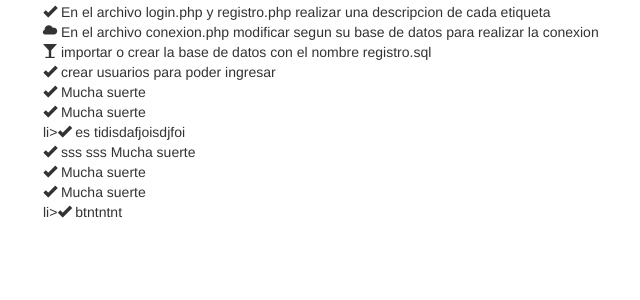
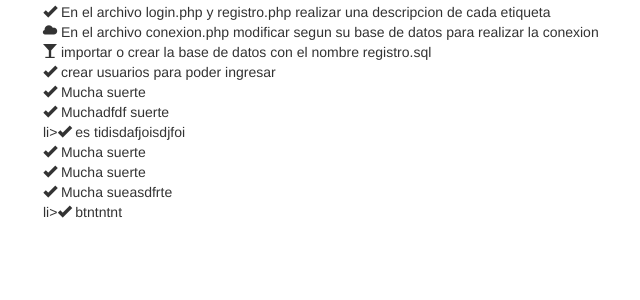
Before and after one commit to world-chavez/Login, a PHP site: page / in a window 1280 px wide. Shown: the part 153-453 px from the top of the page, without its empty margins (67-707 px from the left). Run offline with PHP 8.4, Linux system fonts and the light colour scheme.

Commit message:
es una rama nueva de testeo

```diff
--- a/index.php
+++ b/index.php
@@ -22,11 +22,11 @@ session_start();
 			<li><i class="glyphicon glyphicon-glass"></i> importar o crear la base de datos con el nombre registro.sql</li>
 			<li><i class="glyphicon glyphicon-ok"></i> crear usuarios para poder ingresar</li>
 			<li><i class="glyphicon glyphicon-ok"></i> Mucha suerte</li>
-				<li><i class="glyphicon glyphicon-ok"></i> Mucha suerte</li>
+				<li><i class="glyphicon glyphicon-ok"></i> Muchadfdf suerte</li>
 				li><i class="glyphicon glyphicon-ok"></i> es tidisdafjoisdjfoi </li>
-					<li><i class="glyphicon glyphicon-ok"></i> sss sss Mucha suerte</li>
+					<li><i class="glyphicon glyphicon-ok"></i>  Mucha suerte</li>
 						<li><i class="glyphicon glyphicon-ok"></i> Mucha suerte</li>
-							<li><i class="glyphicon glyphicon-ok"></i> Mucha suerte</li>
+							<li><i class="glyphicon glyphicon-ok"></i> Mucha sueasdfrte</li>
 							li><i class="glyphicon glyphicon-ok"></i> btntntnt</li>
 			</ul>
 
```
